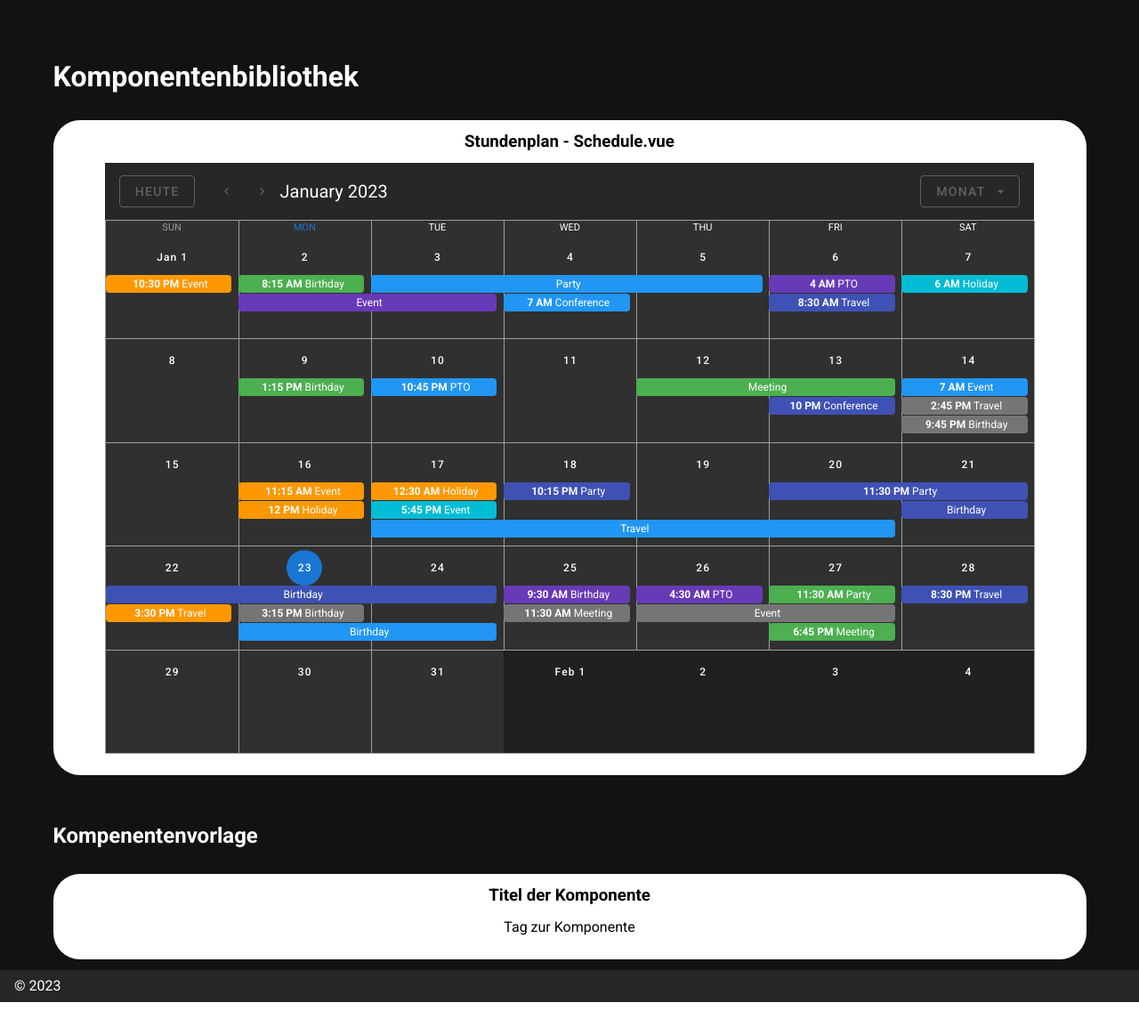
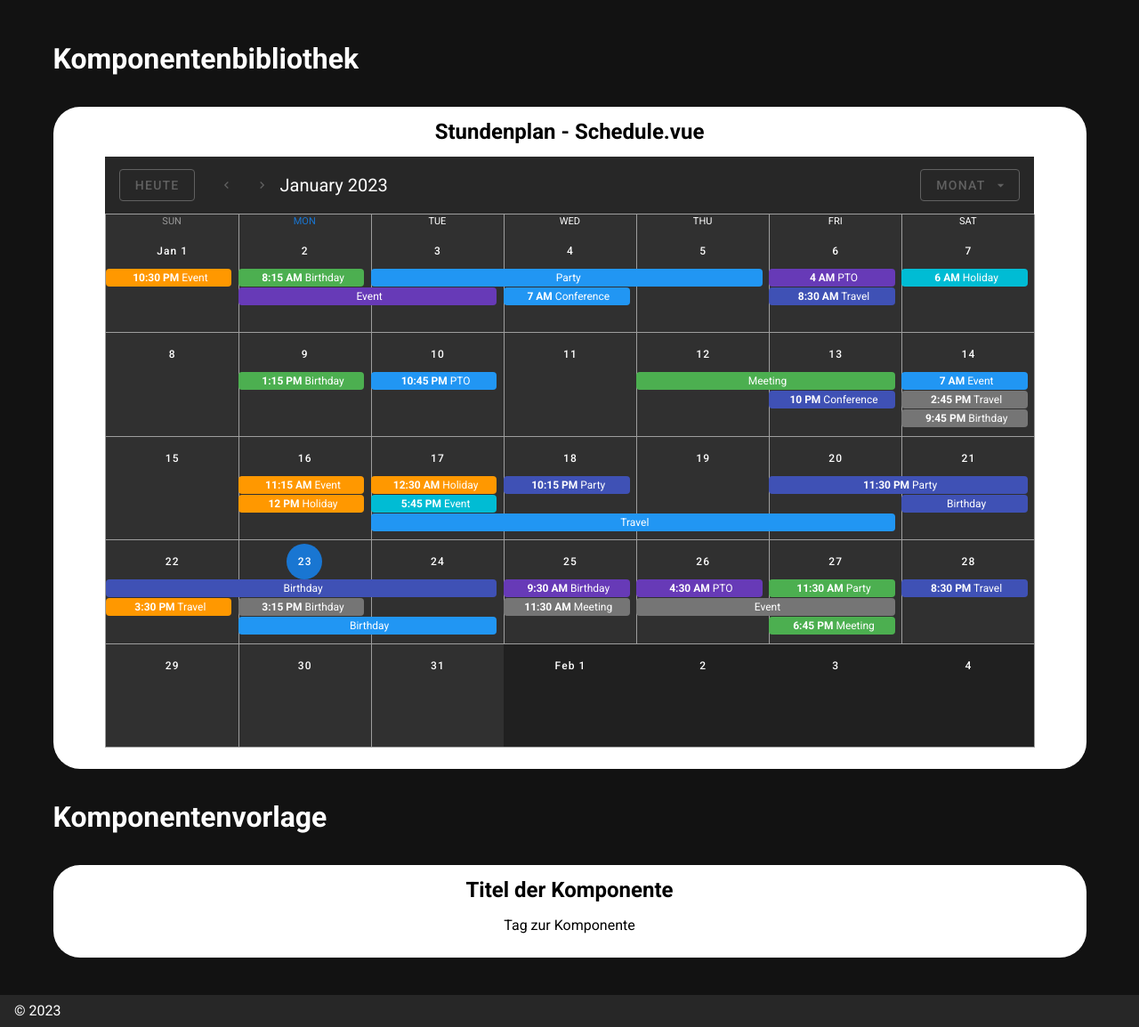
Before and after one commit to HWR-All-In-One/Frontend, a Nuxt app: page /test in a window 1280 px wide. Shown: the whole page at 89% size. Before the commit the page ends 1126 px from the top, so only its background shows below. Built offline with nearby package versions, Linux system fonts and the light colour scheme.

Commit message:
Customized test.vue code

```diff
--- a/pages/test.vue
+++ b/pages/test.vue
@@ -87,9 +87,9 @@
         <!-- S -->
 
         <div class="component">
-            <h3 class="component-title">
+            <h2 class="component-title">
                 Stundenplan - Schedule.vue
-            </h3>
+            </h2>
             <div class="component-box">
                 <Schedule/>
             </div>
@@ -127,21 +127,21 @@
         <!-- End of Component Library -->
 
         <div class="main-component">
-            <h2 class="main-title">
-                Kompenentenvorlage
-            </h2>
+            <h1 class="main-title">
+                Komponentenvorlage
+            </h1>
         </div>
 
         <!-- Default Component - Do not delete !!! -->
 
         <div class="component">
-            <h3 class="component-title">
+            <h2 class="component-title">
                 Titel der Komponente
                 <!--
                     Besteht aus der deutschen Komponentenbezeichnung und dem Vue-Dateinamen
                     Beispiel: Stundenplan - Schedule.vue
                 -->
-            </h3>
+            </h2>
             <div class="component-box">
                 Tag zur Komponente
                 <!--
@@ -175,7 +175,7 @@ export default {
 
 .main-title,
 .component-main-title {
-    padding: 50px 0 25px 0;
+    padding: 30px 0 30px 0;
 }
 
 .component-title {
@@ -193,6 +193,10 @@ export default {
     width: 100%;
 }
 
+.component:last-child {
+    margin-bottom: 30px;
+}
+
 .component-box {
     width: 90%;
     margin-left: 5%;
```
